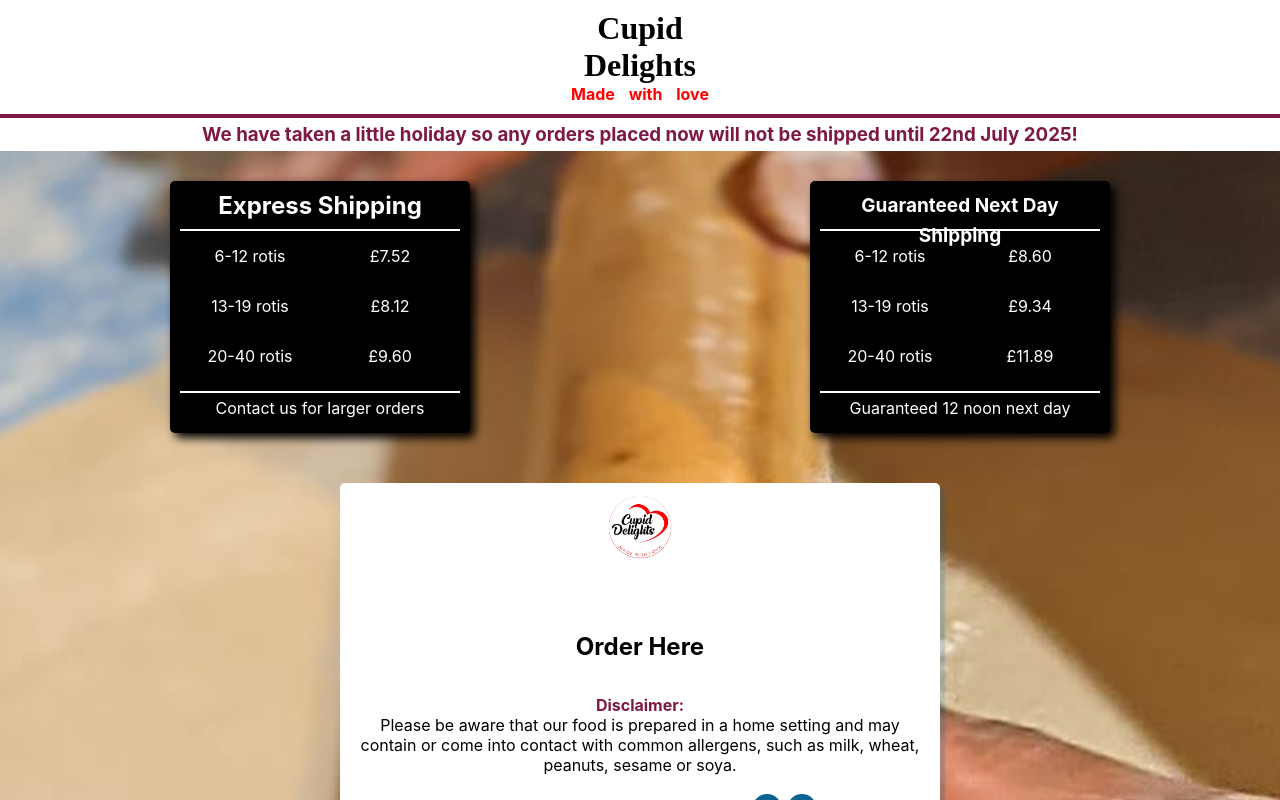
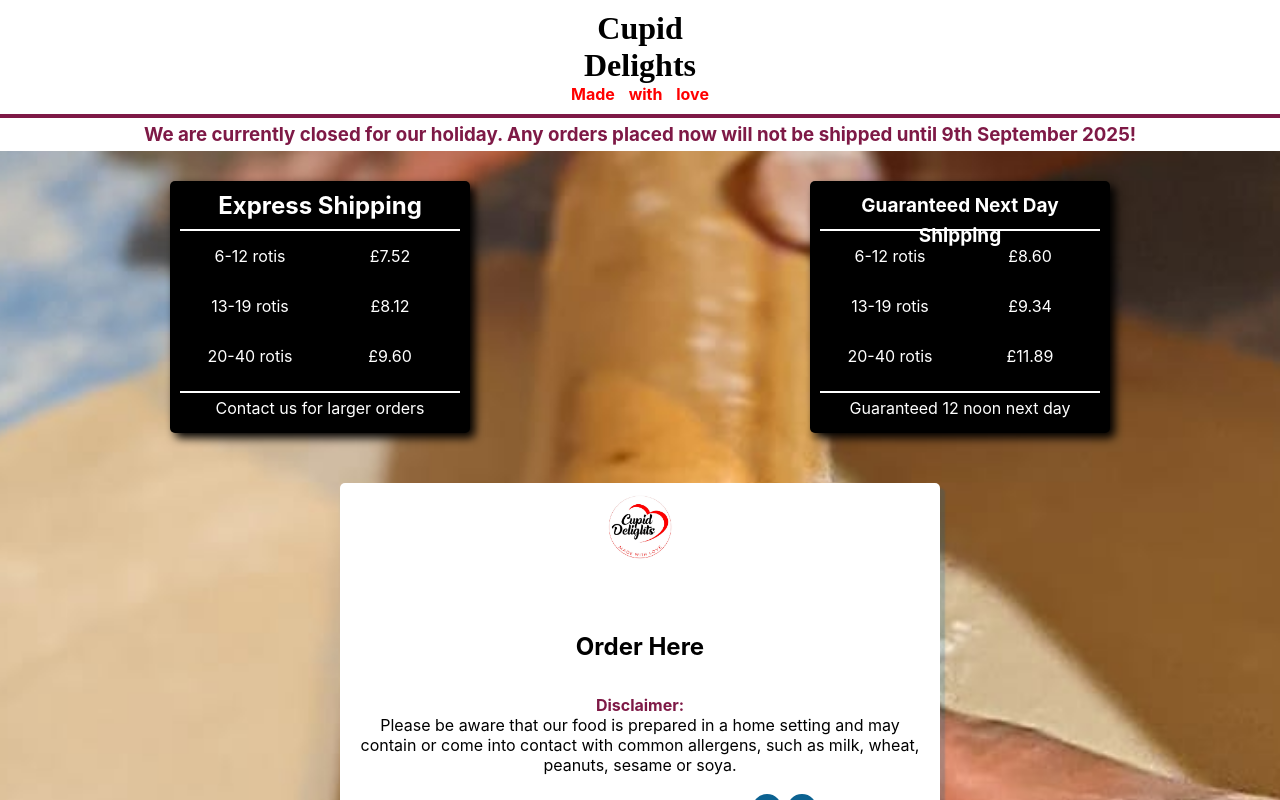
Before and after one commit to sammateo/cupid-delights, a Next.js app: page / in a window 1280 px wide. Shown: the top 800 px of the page. Built offline with nearby package versions, Linux system fonts and the light colour scheme.

Commit message:
sept return

```diff
--- a/pages/index.js
+++ b/pages/index.js
@@ -149,8 +149,8 @@ function Home() {
 				{/* <span>Shipped Tuesdays delivered on Wednesdays</span>
 				<span>Order By Monday 5pm</span>{" "} */}
 				<span>
-					We have taken a little holiday so any orders placed now will
-					not be shipped until 22nd July 2025!
+					We are currently closed for our holiday. Any orders placed
+					now will not be shipped until 9th September 2025!
 				</span>
 			</h3>
 
```
